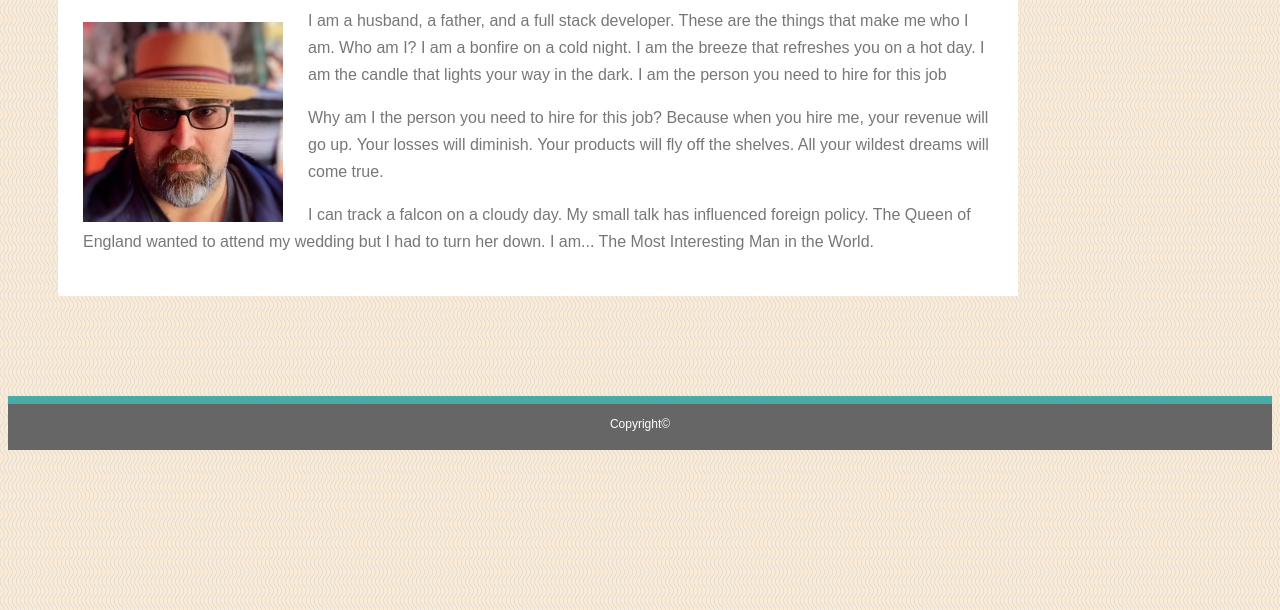
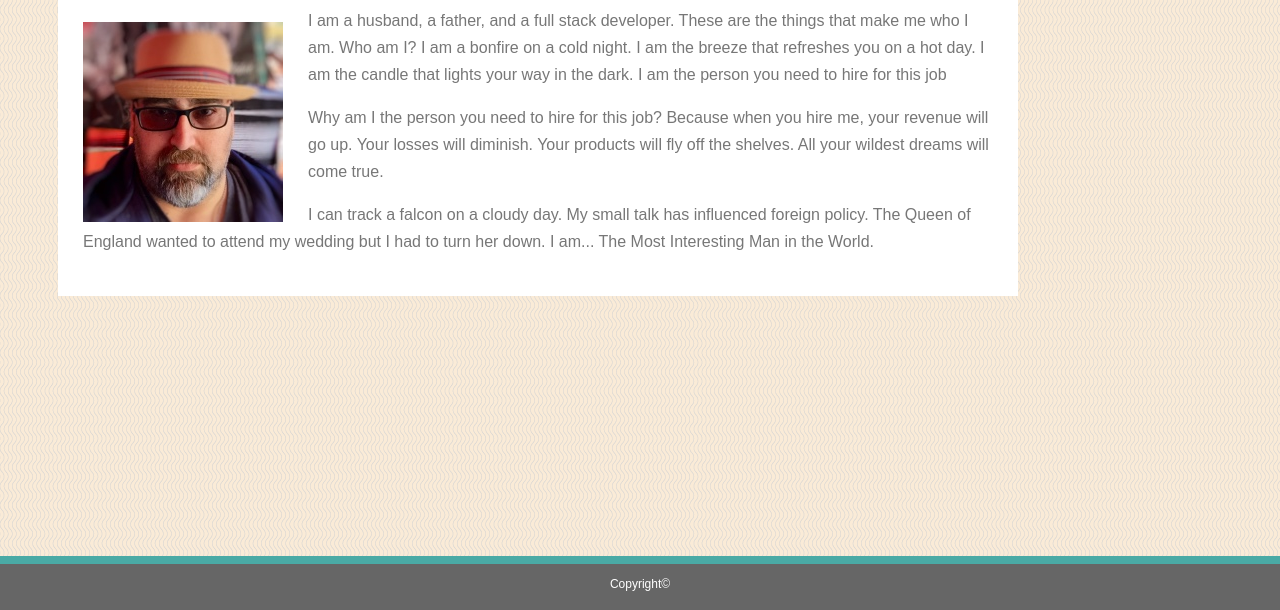
Before and after one commit to sdimartino510/Responsive-Portfolio, a plain HTML site: page index.html in a window 1280 px wide. Shown: the part 190-800 px from the top of the page. Drawn offline with Linux system fonts and the light colour scheme.

Commit message:
Fixes styling issues

```diff
--- a/assets/css/style.css
+++ b/assets/css/style.css
@@ -120,6 +120,12 @@ textarea {
     color: #ffffff;
     background: #4aaaa5;
  }
+ footer {
+    position: fixed;
+    left: 0;
+    bottom: 0;
+    width: 100%;
+ }
 .copyright {
     font-family: 'Arial', 'Helvetica Neue', Helvetica, sans-serif;
     color: #ffffff;
@@ -134,10 +140,6 @@ textarea {
 @media (max-width: 980px) {
 
 }
-/* @media (max-width: 768px) {
-    .rutgers {
-        margin-top: 0
-    } */
 @media (max-width: 640px) {
     .header-box {
         height: 130px;
@@ -156,9 +158,15 @@ textarea {
         margin-top: 50px;
     }
 }
-/* @media (max-width: 825px){
+
+/* The below media queries are for something I'd like to continue working on after the assignment is graded, plz ignore for grading purposes
+
+@media (max-width: 825px){
     .trivia-game {
-        display: block;
-        padding-top: 25px;
+    display: block;
+    padding-top: 25px;
+    }
+@media (max-width: 768px) {
+    .rutgers {
+    margin-top: 0
     } */
-}
```
